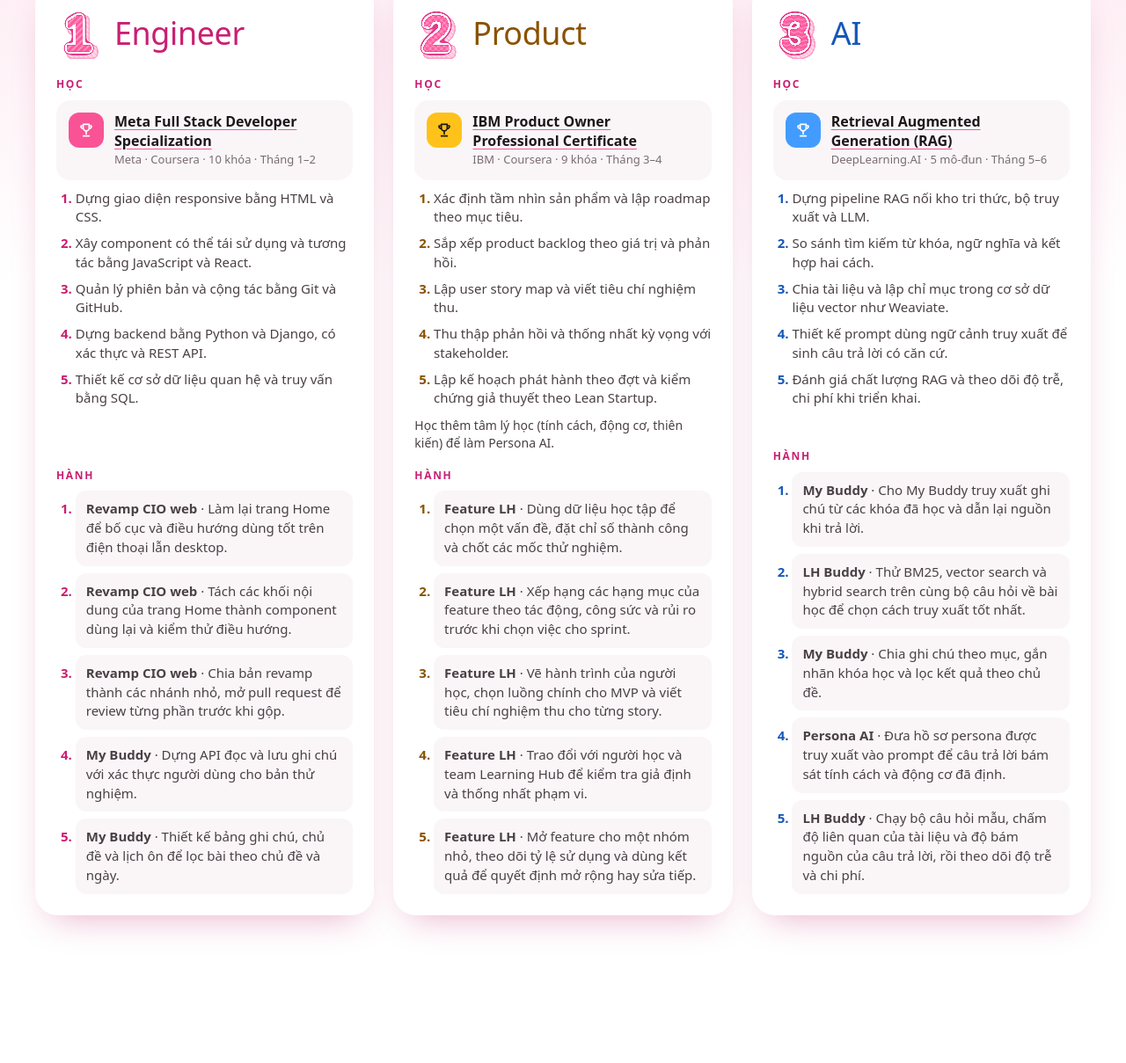
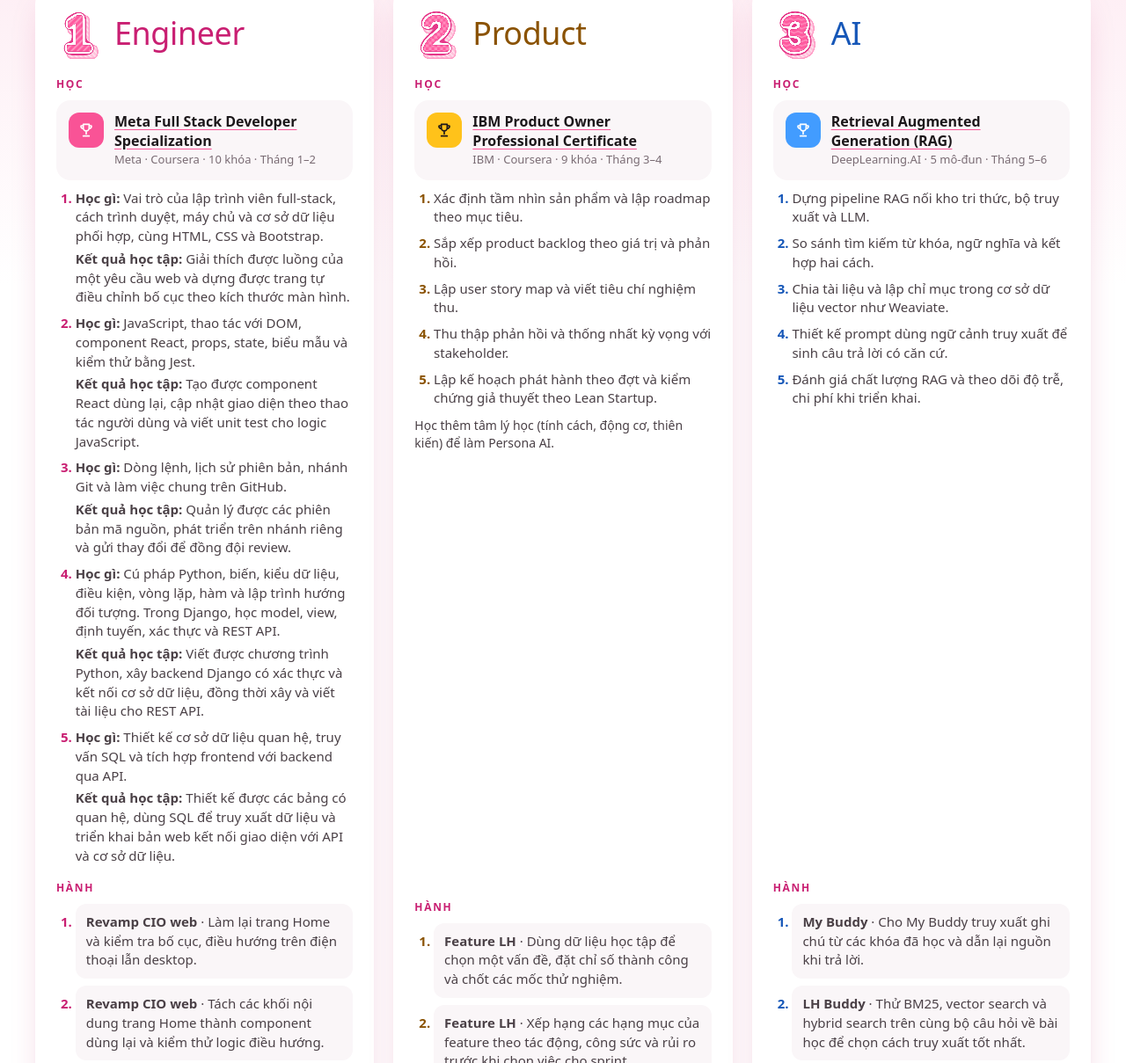
Before and after one commit to kenbonbi-sys/Ken-s-IDP, a plain HTML site: page index.html in a window 1280 px wide. Shown: the part 299-1508 px from the top of the page at 88% size. Drawn offline with Linux system fonts and the light colour scheme; a web font is replaced by a local one.

Commit message:
Clarify Engineering topics and learning outcomes

```diff
--- a/index.html
+++ b/index.html
@@ -142,6 +142,8 @@ code{font-family:ui-monospace,"Cascadia Code",Consolas,monospace;font-size:.88em
 .pl-list{list-style:decimal;padding-left:1.45em;font-size:15px;line-height:1.45;color:var(--ink-2)}
 .pl-list li+li{margin-top:8px}
 .pl-list li::marker{font-weight:700;color:var(--ct)}
+.learn-topics,.learn-result{display:block}
+.learn-topics{margin-bottom:4px}
 
 /* ================= Hành: 5 dự án ================= */
 .bn-w{position:relative;z-index:2;margin-bottom:64px}
@@ -454,11 +456,36 @@ code{font-family:ui-monospace,"Cascadia Code",Consolas,monospace;font-size:.88em
         url: "https://www.coursera.org/specializations/meta-full-stack-developer"
       },
       outcomes: [
-        { learn: "Dựng giao diện responsive bằng HTML và CSS.", project: "p4", apply: "Làm lại trang Home để bố cục và điều hướng dùng tốt trên điện thoại lẫn desktop." },
-        { learn: "Xây component có thể tái sử dụng và tương tác bằng JavaScript và React.", project: "p4", apply: "Tách các khối nội dung của trang Home thành component dùng lại và kiểm thử điều hướng." },
-        { learn: "Quản lý phiên bản và cộng tác bằng Git và GitHub.", project: "p4", apply: "Chia bản revamp thành các nhánh nhỏ, mở pull request để review từng phần trước khi gộp." },
-        { learn: "Dựng backend bằng Python và Django, có xác thực và REST API.", project: "p2", apply: "Dựng API đọc và lưu ghi chú với xác thực người dùng cho bản thử nghiệm." },
-        { learn: "Thiết kế cơ sở dữ liệu quan hệ và truy vấn bằng SQL.", project: "p2", apply: "Thiết kế bảng ghi chú, chủ đề và lịch ôn để lọc bài theo chủ đề và ngày." }
+        {
+          topics: "Vai trò của lập trình viên full-stack, cách trình duyệt, máy chủ và cơ sở dữ liệu phối hợp, cùng HTML, CSS và Bootstrap.",
+          learn: "Giải thích được luồng của một yêu cầu web và dựng được trang tự điều chỉnh bố cục theo kích thước màn hình.",
+          project: "p4",
+          apply: "Làm lại trang Home và kiểm tra bố cục, điều hướng trên điện thoại lẫn desktop."
+        },
+        {
+          topics: "JavaScript, thao tác với DOM, component React, props, state, biểu mẫu và kiểm thử bằng Jest.",
+          learn: "Tạo được component React dùng lại, cập nhật giao diện theo thao tác người dùng và viết unit test cho logic JavaScript.",
+          project: "p4",
+          apply: "Tách các khối nội dung trang Home thành component dùng lại và kiểm thử logic điều hướng."
+        },
+        {
+          topics: "Dòng lệnh, lịch sử phiên bản, nhánh Git và làm việc chung trên GitHub.",
+          learn: "Quản lý được các phiên bản mã nguồn, phát triển trên nhánh riêng và gửi thay đổi để đồng đội review.",
+          project: "p4",
+          apply: "Chia bản revamp thành các nhánh nhỏ và mở pull request để review từng phần trước khi gộp."
+        },
+        {
+          topics: "Cú pháp Python, biến, kiểu dữ liệu, điều kiện, vòng lặp, hàm và lập trình hướng đối tượng. Trong Django, học model, view, định tuyến, xác thực và REST API.",
+          learn: "Viết được chương trình Python, xây backend Django có xác thực và kết nối cơ sở dữ liệu, đồng thời xây và viết tài liệu cho REST API.",
+          project: "p2",
+          apply: "Dựng và viết tài liệu cho API đọc, lưu ghi chú có xác thực trên bản thử nghiệm My Buddy."
+        },
+        {
+          topics: "Thiết kế cơ sở dữ liệu quan hệ, truy vấn SQL và tích hợp frontend với backend qua API.",
+          learn: "Thiết kế được các bảng có quan hệ, dùng SQL để truy xuất dữ liệu và triển khai bản web kết nối giao diện với API và cơ sở dữ liệu.",
+          project: "p2",
+          apply: "Thiết kế bảng ghi chú, chủ đề và lịch ôn, rồi nối giao diện My Buddy với API để lọc ghi chú theo chủ đề và ngày."
+        }
       ],
       done: ["Trang Home mới chạy trên môi trường thử nghiệm và có số đo tốc độ trước và sau.", "My Buddy lưu và truy xuất được ghi chú qua API có xác thực."] },
     { k: "prod", n: 2, name: "Product", checkpoint: "Product", period: "Tháng 3–4",
@@ -645,7 +672,7 @@ code{font-family:ui-monospace,"Cascadia Code",Consolas,monospace;font-size:.88em
         '<div class="pl-b"><h4 class="lbl lbl-p">Học</h4>' +
           '<div class="cert"><span class="cert-i">' + svg("trophy") + '</span><span class="cert-t">' +
           courseLink(p.cert) + '<small>' + esc(p.cert.meta + " · " + p.period) + '</small></span></div>' +
-          '<ol class="pl-list">' + p.outcomes.map(function (item) { return '<li>' + esc(item.learn) + '</li>'; }).join("") + '</ol>' +
+          '<ol class="pl-list">' + p.outcomes.map(function (item) { return '<li>' + learningHTML(item) + '</li>'; }).join("") + '</ol>' +
           (p.extra ? '<p class="cert-x">' + esc(p.extra) + '</p>' : "") + '</div>' +
         '<div class="pl-b"><h4 class="lbl lbl-p">Hành</h4><ol class="pl-list">' +
           p.outcomes.map(function (item) {
@@ -677,12 +704,17 @@ code{font-family:ui-monospace,"Cascadia Code",Consolas,monospace;font-size:.88em
   function courseLink(cert) {
     return '<a href="' + esc(cert.url) + '" target="_blank" rel="noopener">' + esc(cert.name) + '</a>';
   }
+  function learningHTML(item) {
+    if (!item.topics) return esc(item.learn);
+    return '<span class="learn-topics"><b>Học gì:</b> ' + esc(item.topics) + '</span>' +
+      '<span class="learn-result"><b>Kết quả học tập:</b> ' + esc(item.learn) + '</span>';
+  }
   function bodyHTML(p) {
     return '<div class="pairs"><div class="pr-h" aria-hidden="true"><span class="lbl lbl-p">Học</span><span class="lbl lbl-p">Hành</span></div>' +
       p.outcomes.map(function (item) {
         var project = projOf(item.project);
         return '<div class="pr"><div class="pr-l" data-tri="' + p.k + '"><span class="gdot" data-tri="' + p.k + '"></span>' +
-          '<span class="pr-x"><span class="pr-k">Học</span><span class="pr-d">' + esc(item.learn) + '</span></span></div>' +
+          '<span class="pr-x"><span class="pr-k">Học</span><span class="pr-d">' + learningHTML(item) + '</span></span></div>' +
           '<span class="pr-a" aria-hidden="true">' + svg("right") + '</span>' +
           '<button type="button" class="pr-r" data-proj="' + project.id + '"><span class="pr-k">Hành</span><b>' + esc(project.name) + '</b><span class="pr-d">' + esc(item.apply) + '</span></button></div>';
       }).join("") + '</div>' +
```
